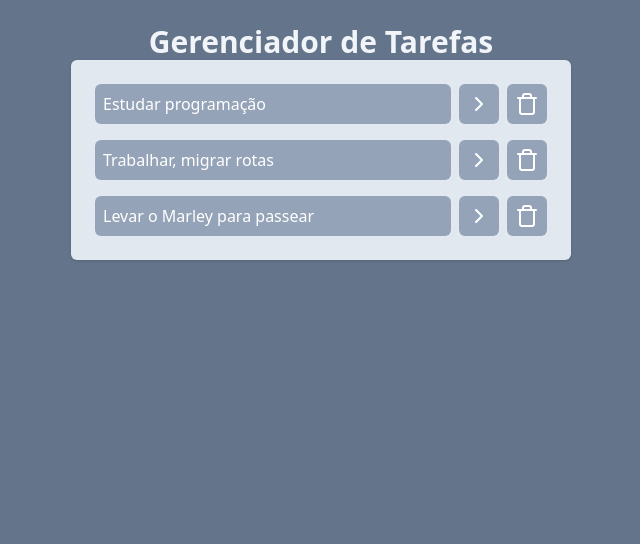
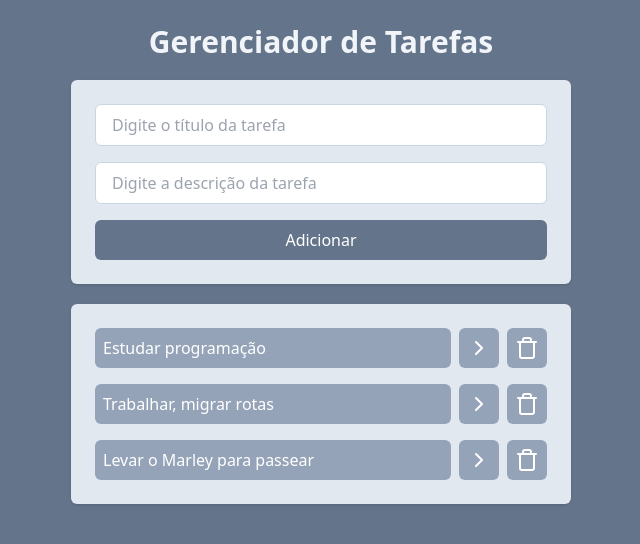
Before and after one commit to PedroPauloBrCalazans/app-tasks-frontEnd, a React (Vite) app: page / in a window 1280 px wide. Shown: the top 544 px of the page, without its empty margins (319-959 px from the left). Built offline with nearby package versions, Linux system fonts and the light colour scheme.

Commit message:
Implementação do componente de adicionar tasks

```diff
--- a/src/App.jsx
+++ b/src/App.jsx
@@ -1,5 +1,5 @@
 import { useState } from "react";
-// import AddTask from "./components/AddTask";
+import AddTask from "./components/AddTask";
 import Tasks from "./components/Tasks";
 
 function App() {
@@ -35,6 +35,7 @@ function App() {
 
     setTasks(newTasks);
   }
+
   function onDeleteTaskClick(taskId) {
     const deleteTask = tasks.filter((task) => task.id != taskId);
     setTasks(deleteTask);
@@ -42,11 +43,11 @@ function App() {
 
   return (
     <div className="w-screen h-screen bg-slate-500 flex justify-center p-6">
-      <div className="w-[500px]">
+      <div className="w-[500px] space-y-5">
         <h1 className="text-3xl text-slate-100 font-bold text-center">
           Gerenciador de Tarefas
         </h1>
-        {/* <AddTask /> */}
+        <AddTask />
         <Tasks
           tasks={tasks}
           onTaskClick={onTaskClick}
--- a/src/components/AddTask.jsx
+++ b/src/components/AddTask.jsx
@@ -1,3 +1,19 @@
 export default function AddTask() {
-  return <h1>addtask</h1>;
+  return (
+    <div className="space-y-4 p-6 bg-slate-200 rounded-md shadow flex flex-col">
+      <input
+        type="text"
+        placeholder="Digite o título da tarefa"
+        className="border border-slate-300 outline-slate-400 px-4 py-2 rounded-md"
+      />
+      <input
+        type="text"
+        placeholder="Digite a descrição da tarefa"
+        className="border border-slate-300 outline-slate-400 px-4 py-2 rounded-md"
+      />
+      <button className="bg-slate-500 text-white px-4 py-2 rounded-md font-medium">
+        Adicionar
+      </button>
+    </div>
+  );
 }
```
